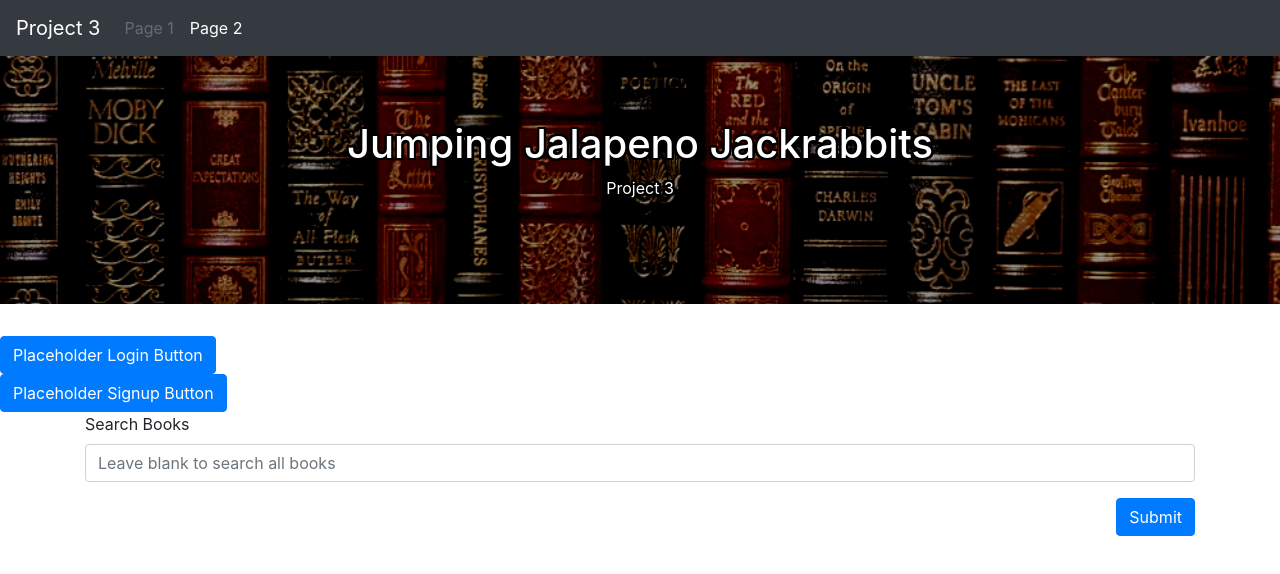
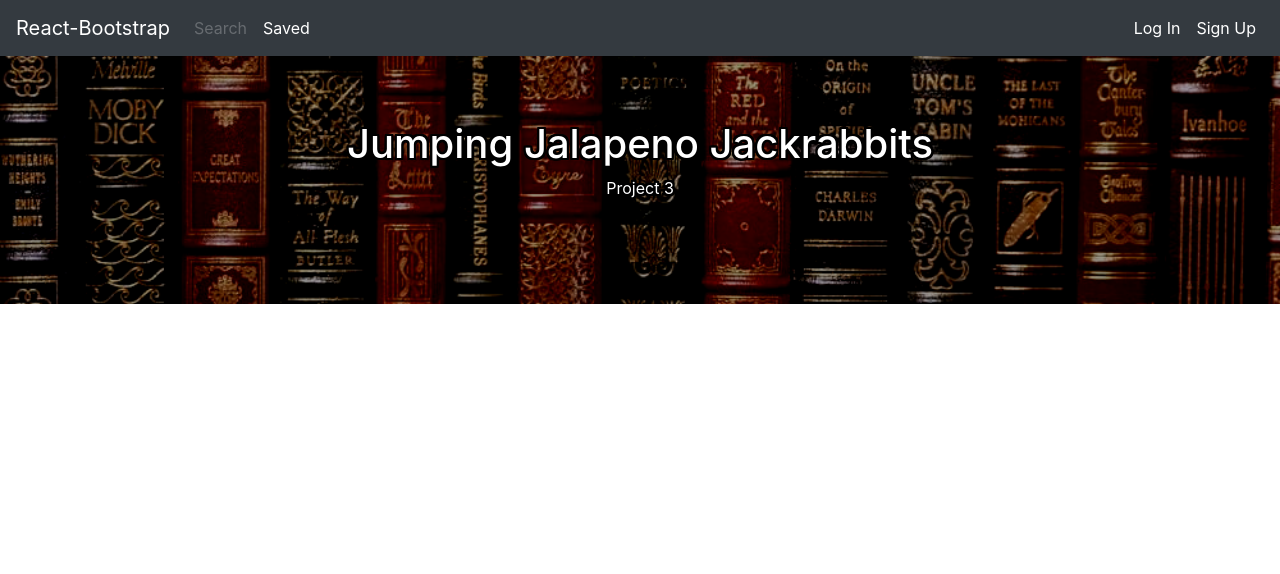
Before and after one commit to farjanaHuq/Project3-Jumping-Jalapeno-JackRabbits, a React (Create React App) app in the folder client/: page / in a window 1280 px wide. Shown: the top 574 px of the page. Built offline with nearby package versions, Linux system fonts and the light colour scheme.

Commit message:
authentication finished (minus user-error handling)

```diff
--- a/client/src/components/LoginModal.js
+++ b/client/src/components/LoginModal.js
@@ -9,46 +9,46 @@ class LoginModal extends Component {
    constructor(props, context) {
       super(props, context);
 
-      this.handleShow = this.handleShow.bind(this);
-      this.handleClose = this.handleClose.bind(this);
-      this.handleSubmit = this.handleSubmit.bind(this);
-
       this.state = {
-         show: false,
       };
    }
 
-   handleClose() {
+   handleClose = () => {
       this.setState({ show: false });
    }
 
-   handleShow() {
+   handleShow = () => {
       this.setState({ show: true });
    }
 
-   handleSubmit(event) {
+   handleSubmit = event => {
       event.preventDefault();
+      document.getElementById('email-error-message').style.visibility = 'hidden';
       const email = document.getElementById('emailField').value;
       console.log('email:', email);
       const password = document.getElementById('passwordField').value;
       console.log('password:', password);
 
-      axios.post('/auth/login', {
+      axios.post('/api/auth/login', {
          email: email,
          password: password
       })
-         .then(res => console.log('login res.data:', res.data))
-         .catch(err => console.log(err));
+         .then(res => {
+            console.log('login res.data:', res.data);
+            localStorage.setItem('token', res.data.token);
+            this.props.handleLoginData();
+            this.props.handleClose();
+         })
+         .catch(err => {
+            console.log(err);
+            document.getElementById('email-error-message').style.visibility = 'visible';
+         });
    }
 
    render() {
       return (
          <div>
-            <Button variant="primary" onClick={this.handleShow}>
-               Placeholder Login Button
-            </Button>
-
-            <Modal show={this.state.show} onHide={this.handleClose}>
+            <Modal show={this.props.show} onHide={this.props.handleClose}>
                <Modal.Header closeButton>
                   <Modal.Title>Login</Modal.Title>
                </Modal.Header>
@@ -57,13 +57,13 @@ class LoginModal extends Component {
                      <Form.Group>
                         <Form.Label>Email address</Form.Label>
                         <Form.Control id="emailField" type="email" placeholder="Enter email" />
+                        <Form.Text className="text-muted error-message" id="email-error-message">
+                           That email address does not match any records in our database.
+                        </Form.Text>
                      </Form.Group>
                      <Form.Group>
                         <Form.Label>Password</Form.Label>
                         <Form.Control id="passwordField" type="password" placeholder="Password" />
-                     </Form.Group>
-                     <Form.Group>
-                        <Form.Check type="checkbox" label="Remember me" />
                      </Form.Group>
                   </Modal.Body>
                   <Modal.Footer>
--- a/client/src/components/Navbar.js
+++ b/client/src/components/Navbar.js
@@ -1,48 +1,100 @@
 import React, { Component } from "react";
 import { Link } from "react-router-dom";
+import LoginModal from '../components/LoginModal';
+import SignupModal from '../components/SignupModal';
+import Navbar from 'react-bootstrap/Navbar';
+import Nav from 'react-bootstrap/Nav';
 
-class Navbar extends Component {
+class NavbarComponent extends Component {
+   constructor(props) {
+      super(props);
+      this.state = {
+         loggedIn: false,
+         signupModalShow: false,
+         loginModalShow: false
+      };
+   }
 
+   componentDidMount() {
+   }
+
+   handleLoginState = () => {
+      if (this.propsUserData) {
+         this.setState({ loggedIn: true });
+      } else {
+         this.setState({ loggedIn: false });
+      }
+   }
+
+   // handle login/signup modal toggles
+   handleSignupShow = () => this.setState({ signupModalShow: true });
+   handleSignupClose = () => this.setState({ signupModalShow: false });
+   handleLoginShow = () => this.setState({ loginModalShow: true });
+   handleLoginClose = () => this.setState({ loginModalShow: false });
+
+   // conditional rendering
    renderNavLinks = () => {
-      // conditionally render nav links depending on which components are being shown
       if (this.props.page === "Search") {
          return (
-            <ul className="navbar-nav">
-               <li className="nav-item">
-                  <Link to={"/search"} className="nav-link disabled">Page 1</Link>
-               </li>
-               <li className="nav-item">
-                  <Link to={"/saved"} className="nav-link active">Page 2</Link>
-               </li>
-            </ul>
-         );
+            <Nav className="mr-auto">
+               <Link to={"/search"} className="nav-link disabled">Search</Link>
+               <Link to={"/saved"} className="nav-link active">Saved</Link>
+            </Nav>
+         )
       } else if (this.props.page === "Saved") {
          return (
-            <ul className="navbar-nav">
-               <li className="nav-item">
-                  <Link to={"/search"} className="nav-link active">Page 1</Link>
-               </li>
-               <li className="nav-item">
-                  <Link to={"/saved"} className="nav-link disabled">Page 2</Link>
-               </li>
-            </ul>
-         );
+            <Nav className="mr-auto">
+               <Link to={"/search"} className="nav-link active">Search</Link>
+               <Link to={"/saved"} className="nav-link disabled">Saved</Link>
+            </Nav>
+         )
       }
    };
+   renderLoginLinks = () => {
+      if (!this.props.userData) {
+         return (
+            <Nav>
+               <Navbar.Text onClick={this.handleLoginShow} className="nav-link active">Log In</Navbar.Text>
+               <Navbar.Text onClick={this.handleSignupShow} className="nav-link active">Sign Up</Navbar.Text>
+            </Nav>
+         );
+      } else {
+         return (
+            <Nav>
+               <Navbar.Text className="nav-link active" id="logged-in-msg">
+                  Logged in as: {this.props.userData.displayName}
+               </Navbar.Text>
+               <Navbar.Text onClick={this.props.handleLogout} className="nav-link active">Log Out</Navbar.Text>
+            </Nav>
+         )
+      }
+   }
 
    render() {
       return (
-         <nav className="navbar navbar-expand-md bg-dark navbar-dark">
-            <span className="navbar-brand">Project 3</span>
-            <button className="navbar-toggler" type="button" data-toggle="collapse" data-target="#collapsibleNavbar">
-               <span className="navbar-toggler-icon"></span>
-            </button>
-            <div className="collapse navbar-collapse" id="collapsibleNavbar">
+         <Navbar collapseOnSelect expand="lg" bg="dark" variant="dark">
+            {console.log(this.props.userData)}
+            <Navbar.Brand>React-Bootstrap</Navbar.Brand>
+            <Navbar.Toggle aria-controls="responsive-navbar-nav" />
+            <Navbar.Collapse id="responsive-navbar-nav">
                {this.renderNavLinks()}
-            </div>
-         </nav>
-      );
+               {this.renderLoginLinks()}
+            </Navbar.Collapse>
+            <SignupModal
+               show={this.state.signupModalShow}
+               handleShow={this.handleSignupShow}
+               handleClose={this.handleSignupClose}
+            />
+            <LoginModal
+               show={this.state.loginModalShow}
+               handleShow={this.handleLoginShow}
+               handleClose={this.handleLoginClose}
+               handleLogin={this.handleLoginSubmit}
+               handleLoginData={this.props.handleLoginData}
+            />
+         </Navbar>
+      )
    }
 }
 
-export default Navbar;
+export default NavbarComponent;
--- a/client/src/components/SignupModal.js
+++ b/client/src/components/SignupModal.js
@@ -9,49 +9,33 @@ class LoginModal extends Component {
    constructor(props, context) {
       super(props, context);
 
-      this.handleShow = this.handleShow.bind(this);
-      this.handleClose = this.handleClose.bind(this);
-      this.handleSubmit = this.handleSubmit.bind(this);
-
       this.state = {
-         show: false,
       };
    }
 
-   handleClose() {
-      this.setState({ show: false });
-   }
+   handleSubmit = event => {
+      event.preventDefault();
+      // get input field data
+      const signupData = {
+         email: document.getElementById('emailField').value,
+         displayName: document.getElementById('displayNameField').value,
+         password: document.getElementById('passwordField').value
+      }
+      console.log('signupData:', signupData);
 
-   handleShow() {
-      this.setState({ show: true });
-   }
-
-   handleSubmit(event) {
-      event.preventDefault();
-      const email = document.getElementById('emailField').value;
-      console.log('email:', email);
-      const displayName = document.getElementById('displayNameField').value;
-      console.log('displayName:', displayName);
-      const password = document.getElementById('passwordField').value;
-      console.log('password:', password);
-
-      axios.post('/auth/register', {
-         email: email,
-         displayName: displayName,
-         password: password
-      })
-         .then(res => console.log('register res.data:', res.data))
+      // post it to api
+      axios.post('/api/auth/register', signupData)
+         .then(res => {
+            console.log('register res.data:', res.data)
+            this.props.handleClose();
+         })
          .catch(err => console.log(err));
    }
 
    render() {
       return (
          <div>
-            <Button variant="primary" onClick={this.handleShow}>
-               Placeholder Signup Button
-            </Button>
-
-            <Modal show={this.state.show} onHide={this.handleClose}>
+            <Modal show={this.props.show} onHide={this.props.handleClose}>
                <Modal.Header closeButton>
                   <Modal.Title>Signup</Modal.Title>
                </Modal.Header>
--- a/client/src/pages/Saved.js
+++ b/client/src/pages/Saved.js
@@ -1,47 +1,48 @@
 import React, { Component } from "react";
-import Navbar from '../components/Navbar';
+import NavbarComponent from '../components/Navbar';
 import Jumbotron from '../components/Jumbotron';
-import BookList from '../components/BookList';
 import LoginModal from '../components/LoginModal';
 import SignupModal from '../components/SignupModal';
-import axios from "axios";
+// import axios from "axios";
 
 class Saved extends Component {
    constructor(props) {
       super(props);
       this.state = {
-         books: []
+         userData: null
       };
    }
 
    componentDidMount() {
-      // get savesArr from localStorage
-      var savesArr = JSON.parse(localStorage.getItem('saves'));
-      console.log('savesArr:', savesArr);
-      if (savesArr) this.populateSaves(savesArr);
+      this.handleLogin();
    }
 
-   populateSaves = savesArr => {
-      axios.get('/api/savedbooks/' + savesArr)
-         .then(res => this.setState({ books: res.data }))
-         .catch(err => console.log(err));
+   handleLoginData = () => {
+      // grab the token from local storage and set the user's data to state
+      const token = localStorage.getItem('token');
+      if (token) var tokenData = JSON.parse(window.atob(token.split('.')[1]));
+      this.setState({
+         userData: tokenData
+      });
+   }
+
+   handleLogout = () => {
+      localStorage.removeItem('token');
+      this.setState({ userData: null });
    }
 
    render() {
       return (
          <div>
-            {console.log(this.state.books)}
-            <Navbar page={'Saved'} />
+            <NavbarComponent
+               page={'Saved'}
+               userData={this.state.userData}
+               handleLoginData={this.handleLoginData}
+               handleLogout={this.handleLogout}
+            />
             <Jumbotron />
             <LoginModal />
             <SignupModal />
-            <div className="container">
-               <BookList
-                  page={'Saved'}
-                  books={this.state.books}
-                  populateSaves={this.populateSaves}
-               />
-            </div>
          </div>
       );
    }
--- a/client/src/pages/Search.js
+++ b/client/src/pages/Search.js
@@ -1,43 +1,54 @@
 import React, { Component } from "react";
-import Navbar from '../components/Navbar';
+import NavbarComponent from '../components/Navbar';
 import Jumbotron from '../components/Jumbotron';
-import Form from '../components/Form';
-import BookList from '../components/BookList';
 import LoginModal from '../components/LoginModal';
 import SignupModal from '../components/SignupModal';
-import axios from "axios";
+// import axios from "axios";
 
 class Search extends Component {
    constructor(props) {
       super(props);
       this.state = {
-         books: []
+         userData: null
       };
    }
 
-   populateBooks = searchTerm => {
-      axios.get('/api/books/' + searchTerm)
-         .then(res => this.setState({ books: res.data }))
-         .catch(err => console.log(err));
+   componentDidMount() {
+      // grab the token from local storage and set the user's data to state
+      const token = localStorage.getItem('token');
+      // console.log('token:', token);
+      if (token) var tokenData = JSON.parse(window.atob(token.split('.')[1]));
+      // console.log('token data:', tokenData);
+      this.setState({
+         userData: tokenData
+      });
+   }
+
+   handleLoginData = () => {
+      const token = localStorage.getItem('token');
+      if (token) var tokenData = JSON.parse(window.atob(token.split('.')[1]));
+      this.setState({
+         userData: tokenData
+      });
+   }
+
+   handleLogout = () => {
+      localStorage.removeItem('token');
+      this.setState({ userData: null });
    }
 
    render() {
       return (
          <div>
-            {console.log('state.books:', this.state.books)}
-            <Navbar page={'Search'} />
+            <NavbarComponent
+               page={'Search'}
+               userData={this.state.userData}
+               handleLoginData={this.handleLoginData}
+               handleLogout={this.handleLogout}
+            />
             <Jumbotron />
             <LoginModal />
             <SignupModal />
-            <div className="container">
-               <Form
-                  populateBooks={this.populateBooks}
-               />
-               <BookList
-                  page={'Search'}
-                  books={this.state.books}
-               />
-            </div>
          </div>
       );
    }
--- a/client/src/style.css
+++ b/client/src/style.css
@@ -58,3 +58,16 @@ html,body {
 .first-book-row {
    margin-bottom: 10px;
 }
+
+.nav-link {
+   cursor: pointer;
+}
+
+#logged-in-msg {
+   cursor: auto;
+}
+
+#email-error-message {
+   visibility: hidden;
+   color: red !important;
+}
```
Also changed, not shown: client/src/App.js (+12 -3 lines), 2 other files (tests, documents, lock files or other folders).
